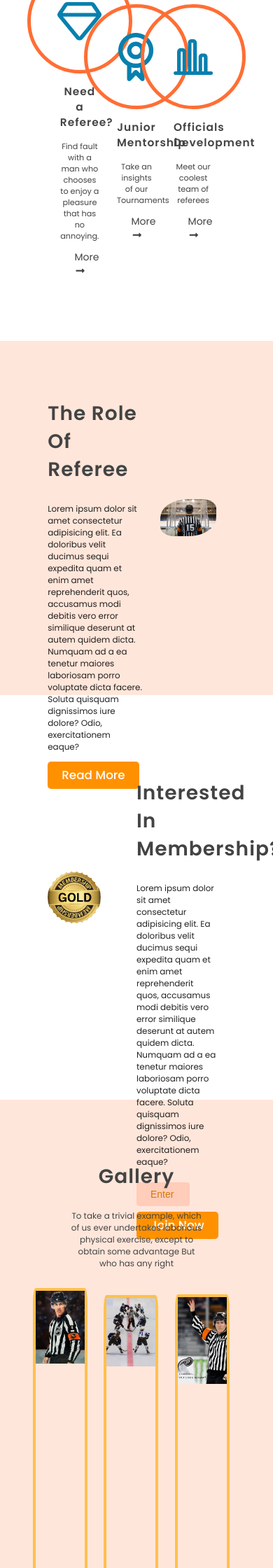
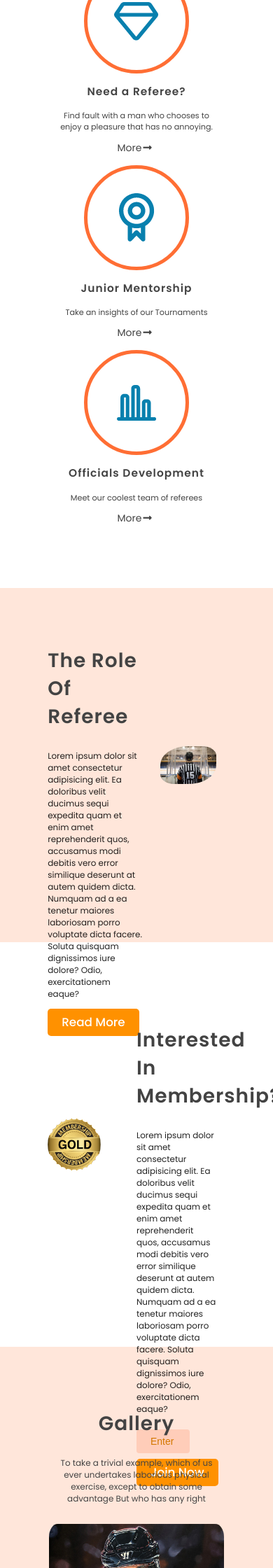
Before and after one commit to Deep-dsp/London-Referee-Group, a PHP site: page / in a window 390 px wide; the page is wider, and only the part inside the window is pictured. Shown: the part 640-2880 px from the top of that part at 70% size. Run offline with PHP 8.4, Linux system fonts and the light colour scheme.

Commit message:
gallery sections Done

```diff
--- a/assets/sass/modules/_homepage.scss
+++ b/assets/sass/modules/_homepage.scss
@@ -14,6 +14,7 @@
 
     .gallery-div{
 
+
         width: 80%;
         // background: red;
         padding: 90px 0;
@@ -21,6 +22,7 @@
         flex-direction: column;
         justify-content: center;
         align-items: center;
+        flex-wrap: wrap;
         color: #434343;
 
         #gal-title{
@@ -274,7 +276,7 @@
                     margin-bottom: 15px;
                     overflow: hidden;
                     border-radius: 5%;
-                    border: 4px rgb(255, 193, 77) solid;
+                    // border: 4px rgb(255, 193, 77) solid;
 
                     img{
                         width: 100%;
@@ -508,3 +510,75 @@
     }
 }
 // Social Media Feature Section
+
+// Service - Media Queries
+
+@media only screen and (max-width:1400px){
+    .service-section .gallery-div{
+        width: 100%;
+    }
+}
+
+@media only screen and (max-width:1214px){
+
+
+    .service-section {
+        .gallery-div{
+            width: 100%;
+
+            .gallery-info{
+                display: flex;
+                flex-direction: column;
+                justify-content: space-evenly;
+                align-items: center;
+
+                width: 100%;
+
+                .card{
+                    width: 80%;
+
+                    display: flex;
+                    flex-direction: column;
+                    justify-content: space-evenly;
+                    align-items: center;
+                    text-align: center;
+                }
+            }
+        }
+    }
+
+    .gallery-section {
+
+        .gallery-div{
+            display: flex;
+            flex-direction: column;
+            align-items: center;
+            justify-content: center;
+
+            width: 100%;
+
+            .gallery-info{
+                display: flex;
+                flex-direction: column;
+                justify-content: space-evenly;
+                align-items: center;
+
+                width: 100%;
+
+                .card{
+                    width: 100%;
+                    display: flex;
+                    flex-direction: column;
+                    justify-content: space-evenly;
+                    align-items: center;
+                    text-align: center;
+
+                    .img-box{
+                        width: 250px;
+                        height: auto;
+                    }
+                }
+            }
+        }
+    }
+}
--- a/index.html
+++ b/index.html
@@ -197,7 +197,7 @@
         <!-- Partners End -->
 
         <!-- Social Media Feature Section -->
-        <section class="social-section">
+        <!-- <section class="social-section">
             <div class="gallery-div">
                 <p id="gal-title">Featured Social Media Ad</p>
                 <div class="gallery-info">
@@ -226,6 +226,8 @@
                             <a href="#">More<i class="long arrow alternate right icon"></i></a>
                     </div>
                 </div>
+            </div>
+        </section> -->
         <!-- Social Media Feature Section -->
     </main>
     <footer>
```
Also changed, not shown: public/css/main.css, 1 other file.
